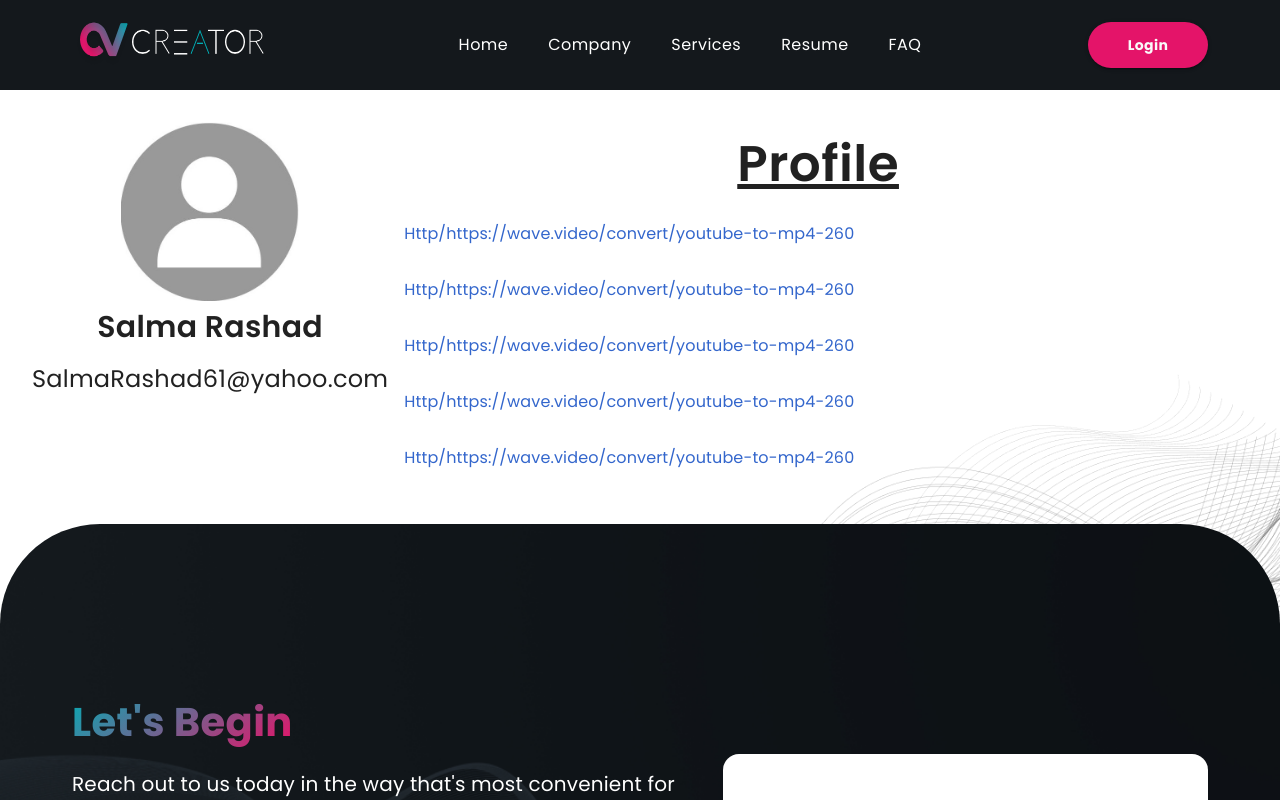
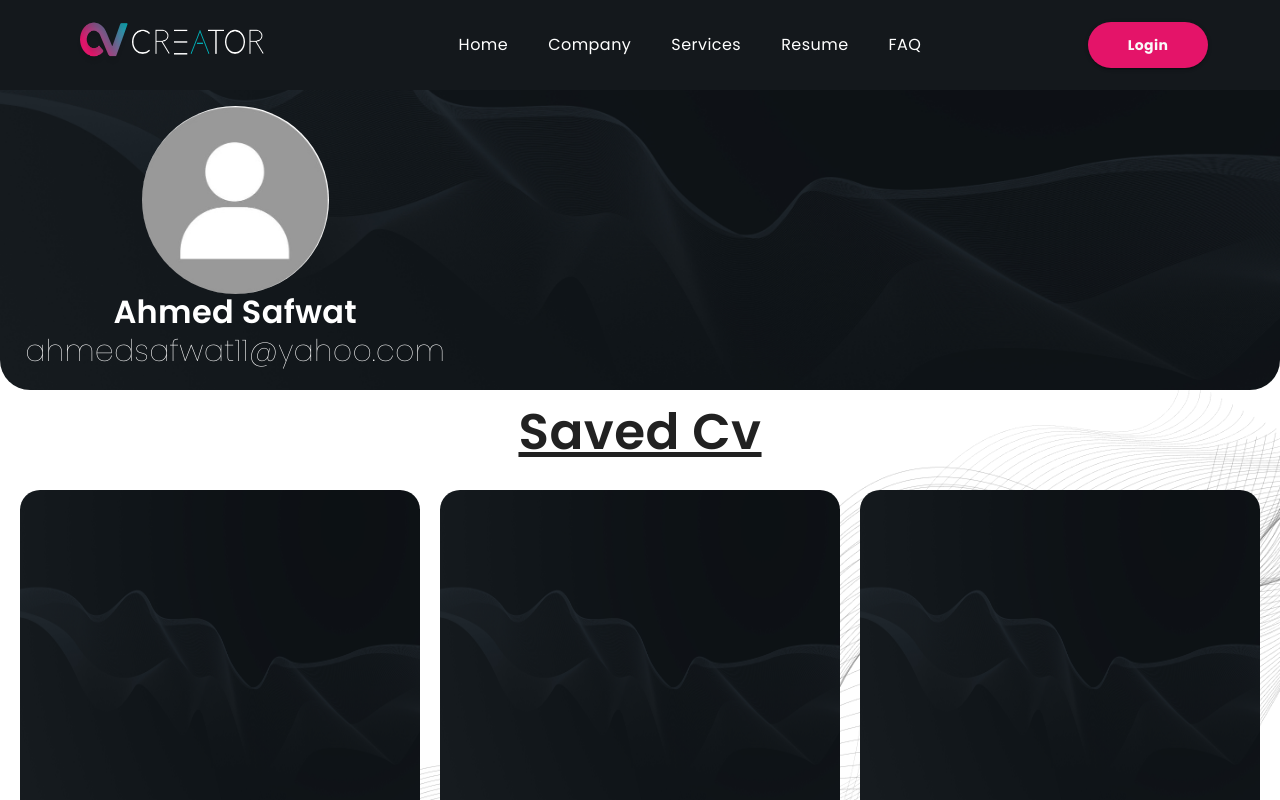
Before and after one commit to Ahmed0-Safwat/CV-Generator, a React (Vite) app: page /profile in a window 1280 px wide. Built offline with nearby package versions, Linux system fonts and the light colour scheme.

Commit message:
profile page changed

```diff
--- a/src/pages/Profile/Profile.jsx
+++ b/src/pages/Profile/Profile.jsx
@@ -1,47 +1,81 @@
 import React from "react";
-import { Typography, Stack, Divider, Box } from "@mui/material";
+import { Typography, Stack } from "@mui/material";
+import Divider from "@mui/material/Divider";
 
 const Profile = () => {
   return (
     <Stack
-      direction="row"
       sx={{
         transform: "translateY(90px)",
         mb: 16,
-        mt: 4,
-        ml: 4,
-        mr: 4,
+      }}
+    >
+      <Stack
+        style={{
+          backgroundImage: "url(/images/hero-image.png)",
+          backgroundSize: "cover",
+          backgroundRepeat: "no-repeat",
+          backgroundPosition: "center",
+          borderRadius: "0 0 30px 30px",
+        }}
+      >
+        <Stack
+          sx={{
+            ml: { xs: 0, md: 0, lg: 4 },
+            alignItems: {
+              xs: "center",
+              md: "center",
+              lg: "flex-start",
+            },
+            textAlign: {
+              xs: "center",
+              lg: "left",
+            },
           }}
         >
           <Stack
             width="30%"
             height="100%"
             sx={{
-          alignItems: "center",
+              alignItems: { xs: "center", lg: "center " },
               textAlign: "center",
+              mt: 2,
+              mb: 2,
+              ml: 2,
             }}
           >
-        <img style={{ width: "50%" }} src="/images/profile.jpg" alt="" />
+            <img
+              style={{ width: "50%", borderRadius: "50%" }}
+              src="/images/profile.jpg"
+              alt=""
+            />
 
             <Typography
               align="center"
-          fontSize="30px"
-          lineHeight="52px"
               fontWeight={600}
+              lineHeight="35px"
               className="how-it-works-title"
+              sx={{
+                color: "white",
+                fontSize: { xs: "14px", md: "24px", lg: "32px" },
+              }}
             >
-          Salma Rashad
+              Ahmed Safwat
             </Typography>
 
             <Typography
               align="center"
-          fontSize="24px"
-          lineHeight="52px"
-          fontWeight={400}
+              fontWeight={200}
               className="how-it-works-title"
+              sx={{
+                color: "white",
+                fontSize: { xs: "10px", md: "24px", lg: "30px" },
+              }}
             >
-          SalmaRashad61@yahoo.com
+              ahmedsafwat11@yahoo.com
             </Typography>
+          </Stack>
+        </Stack>
       </Stack>
 
       <Stack
@@ -62,16 +96,53 @@ const Profile = () => {
             textDecorationLine: "underline",
           }}
         >
-          Profile
+          Saved Cv
         </Typography>
+        <Stack
+          gap={2}
+          sx={{
+            display: "flex",
+            flexDirection: "row",
+            flexWrap: "wrap",
+            justifyContent: "space-evenly",
+          }}
+        >
+          <img
+            style={{
+              width: "400px",
+              height: "400px",
+              borderRadius: "20px",
+            }}
+            src=" /images/hero-image.png"
+          />
+          <img
+            style={{
+              width: "400px",
 
-        <a style={{color:"#36C"}} href="">Http/https://wave.video/convert/youtube-to-mp4-260</a>
-        <a style={{color:"#36C"}} href="">Http/https://wave.video/convert/youtube-to-mp4-260</a>
-        <a style={{color:"#36C"}} href="">Http/https://wave.video/convert/youtube-to-mp4-260</a>
-        <a style={{color:"#36C"}} href="">Http/https://wave.video/convert/youtube-to-mp4-260</a>
-        <a style={{color:"#36C"}} href="">Http/https://wave.video/convert/youtube-to-mp4-260</a>
+              height: "400px",
+              borderRadius: "20px",
+            }}
+            src=" /images/hero-image.png"
+          />
+          <img
+            style={{
+              width: "400px",
 
+              height: "400px",
+              borderRadius: "20px",
+            }}
+            src=" /images/hero-image.png"
+          />
+          <img
+            style={{
+              width: "400px",
 
+              height: "400px",
+              borderRadius: "20px",
+            }}
+            src=" /images/hero-image.png"
+          />
+        </Stack>
       </Stack>
     </Stack>
   );
```
Lines whose indentation alone changed are shown as unchanged.
